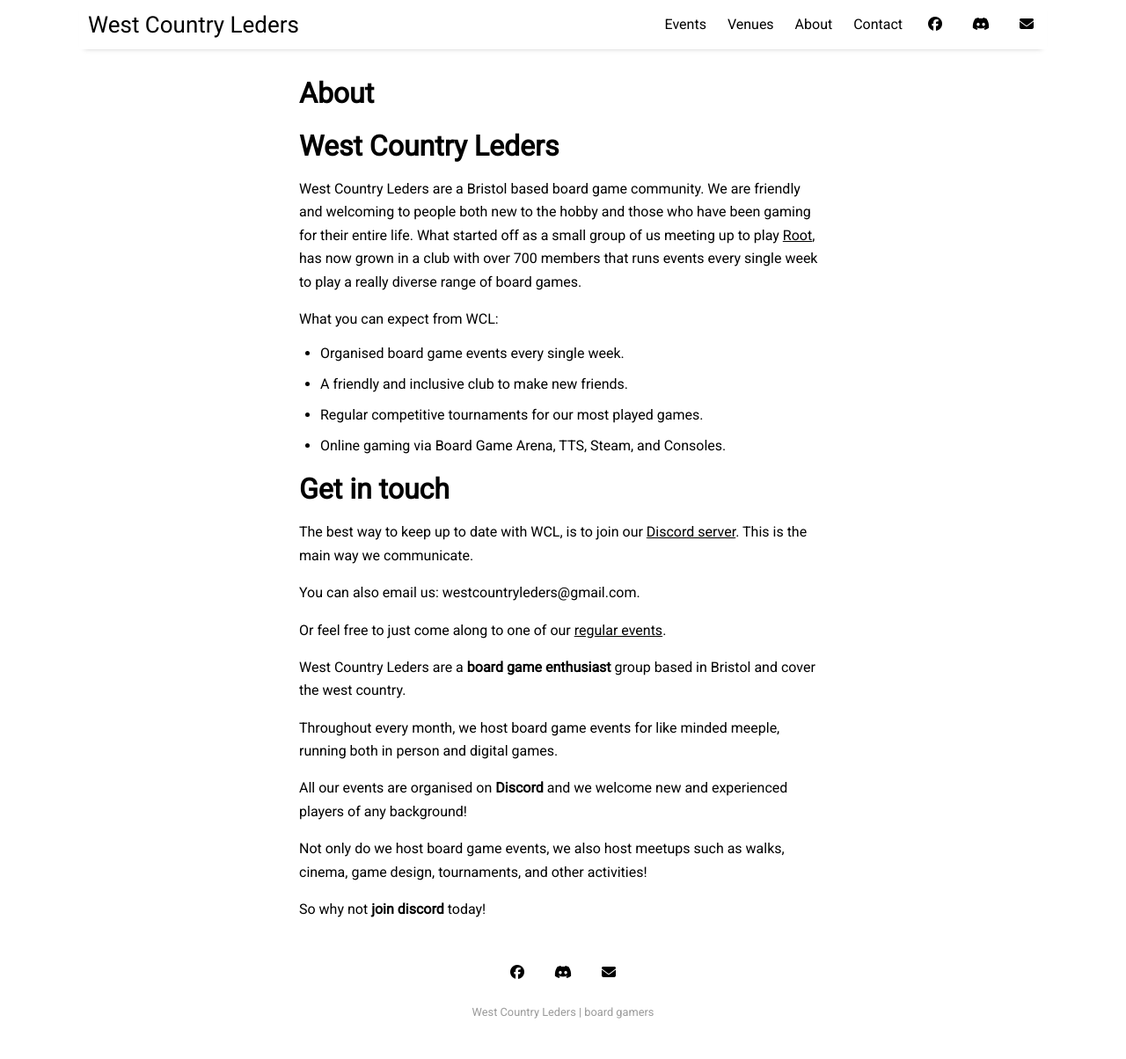
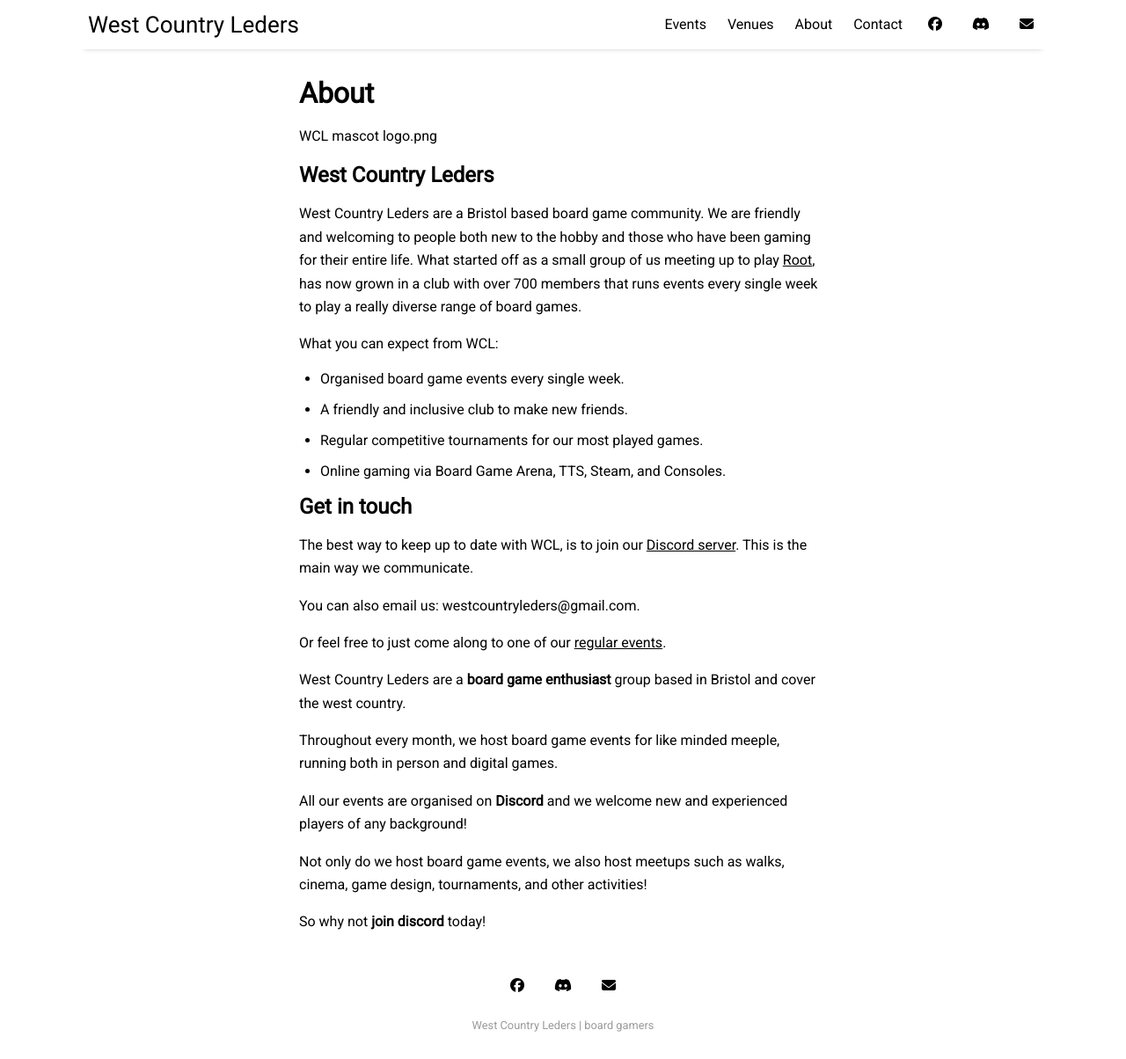
Before and after one commit to ChilledEther/west-country-leders-new, a Jekyll site: the page built from pages/about.md, in a window 1280 px wide and 1204 px high. Shown: the whole window at 88% size. Built offline with Jekyll 4.4.1, drawn with Linux system fonts in a browser that asks for light colours.

Commit message:
Update about.md

```diff
--- a/pages/about.md
+++ b/pages/about.md
@@ -3,8 +3,9 @@
 title: About
 permalink: /about
 ---
+WCL mascot logo.png
 
-# __West Country Leders__
+## __West Country Leders__
 West Country Leders are a Bristol based board game community. We are friendly and welcoming to people both new to the hobby and those who have been gaming for their entire life.
 What started off as a small group of us meeting up to play [Root](https://boardgamegeek.com/boardgame/237182/root), has now grown in a club with over 700 members that runs events every single week to play a really diverse range of board games.
 
@@ -15,7 +16,7 @@
 - Online gaming via Board Game Arena, TTS, Steam, and Consoles.
 
 
-# __Get in touch__
+## __Get in touch__
 
 The best way to keep up to date with WCL, is to join our [Discord server](https://discord.gg/JuuxmmbgG7).
 This is the main way we communicate.
```
